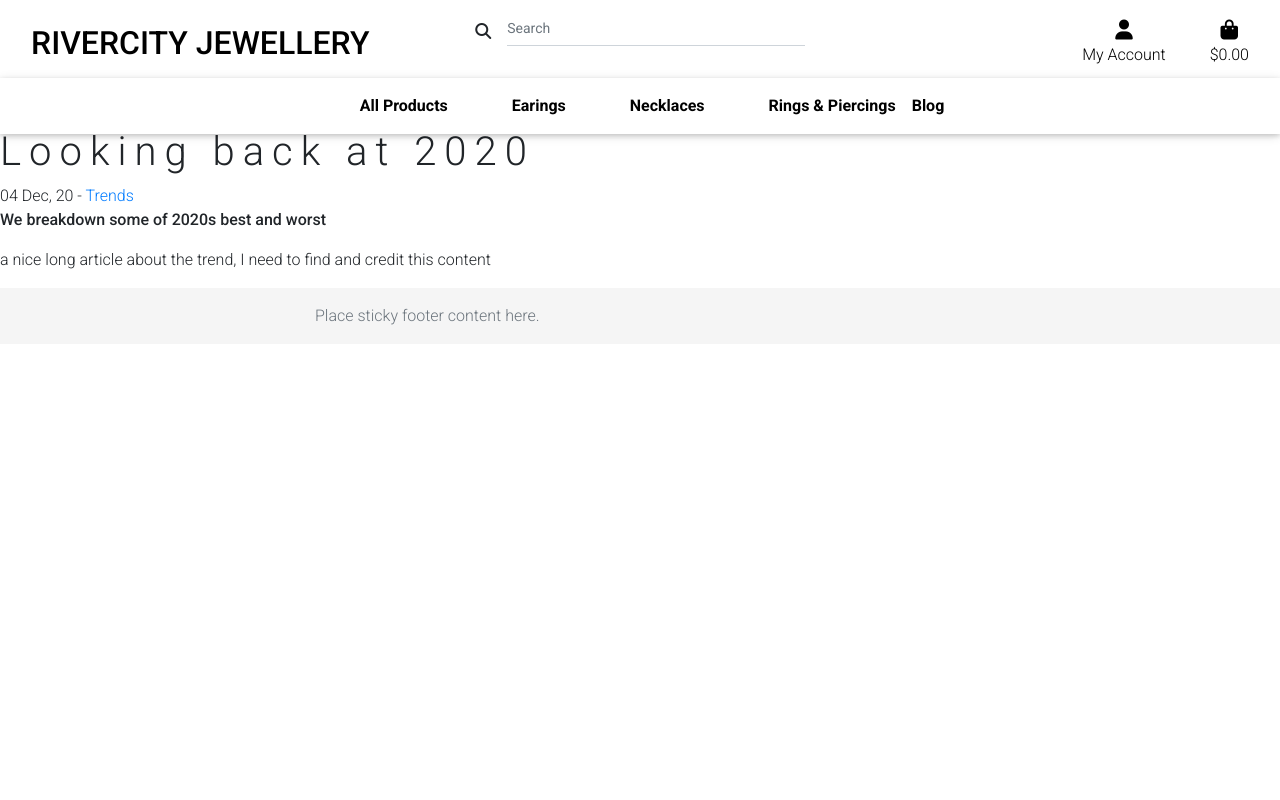
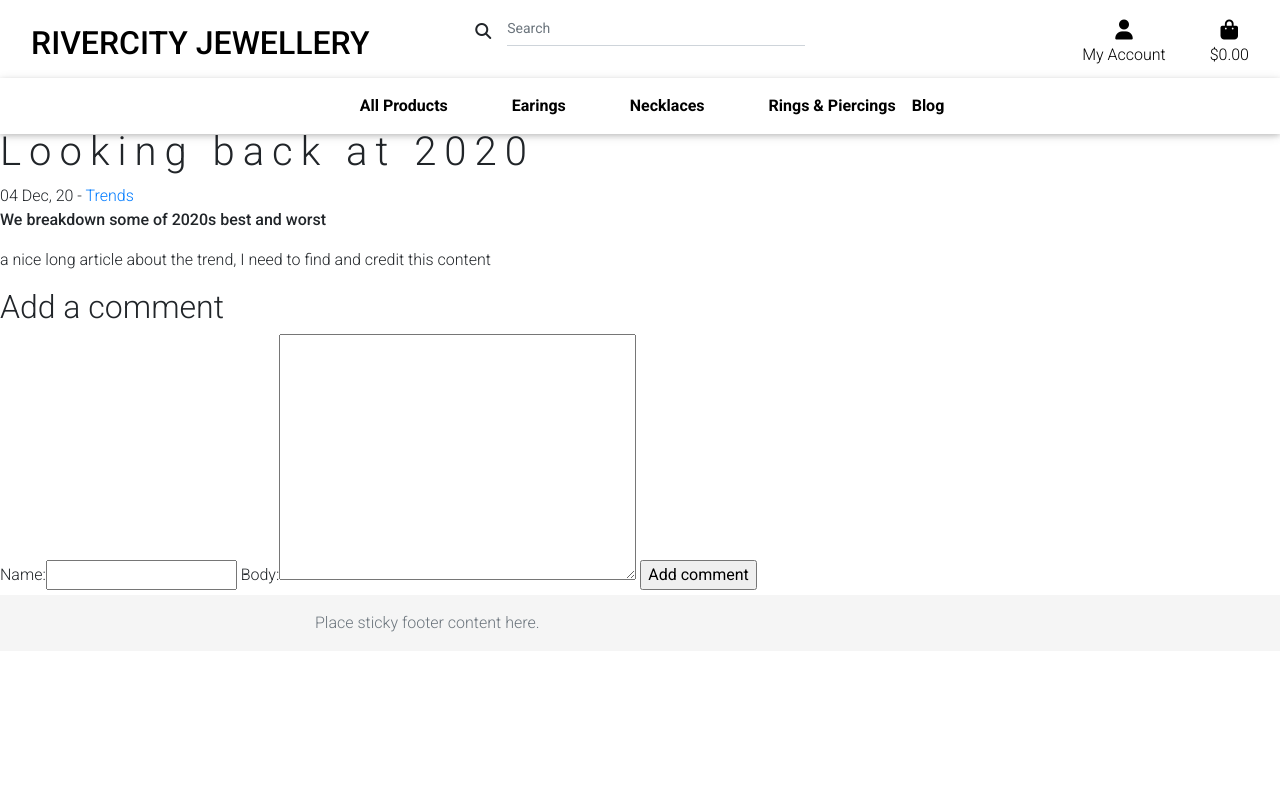
Before and after one commit to lucyrush/rivercity-jewellery, a Django app: a page that uses blog/templates/blog/blog-detail.html in a window 1280 px wide. Run offline with Django 3.2, Linux system fonts and the light colour scheme; data comes from the database, SQL or seed files in the repository; some libraries are stand-ins or nearby versions.

Commit message:
Add comment form and view

```diff
--- /dev/null
+++ b/blog/forms.py
@@ -0,0 +1,9 @@
+from django.forms import ModelForm
+
+from .models import Comment
+
+
+class CommentForm(ModelForm):
+    class Meta:
+        model = Comment
+        fields = ['name', 'body']
--- a/blog/templates/blog/blog-detail.html
+++ b/blog/templates/blog/blog-detail.html
@@ -16,5 +16,15 @@
             <time>{{ post.date_added|date:"d M, y"}}</time> - <a href="{% url 'category' post.category.slug %}">{{ post.category.title }}</a>
             <p><strong>{{ post.intro }}</strong></p>
             <p>{{ post.body }}</p>
+
+            <h2>Add a comment</h2>
+
+            <form method="post" action=".">
+                {% csrf_token %}
+
+                {{ form.as_table }}
+
+                <input type="submit" value="Add comment">
+            </form>
         </article>
 {% endblock%}
--- a/blog/views.py
+++ b/blog/views.py
@@ -1,5 +1,6 @@
 from django.shortcuts import render
 from . models import Category, Post
+from . forms import CommentForm
 
 
 def blog(request):
@@ -14,9 +15,13 @@ def blog(request):
 def blog_detail(request, slug):
     post = Post.objects.get(slug=slug)
 
+    form = CommentForm()
+
     context = {
-        'post': post
+        'post': post,
+        'form': form
     }
+
     return render(request, 'blog/blog-detail.html', context)
 
 
```
